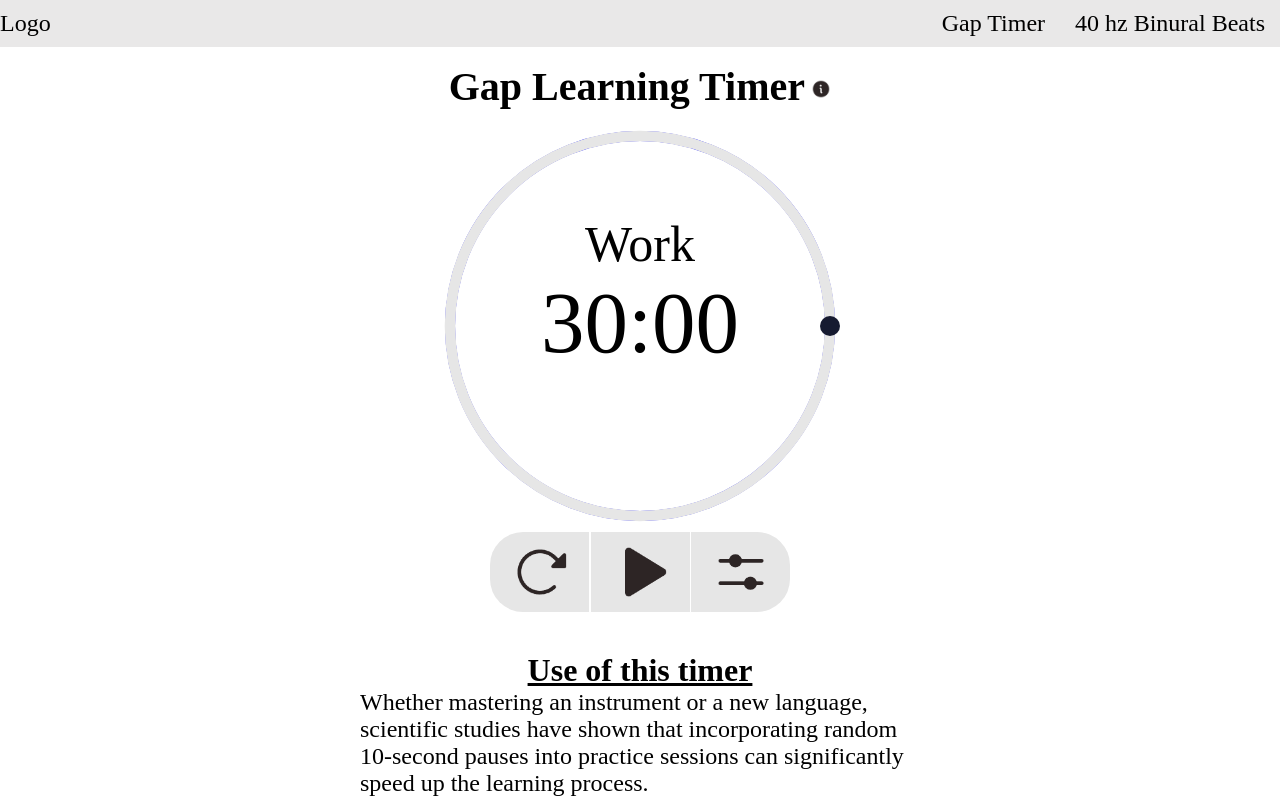
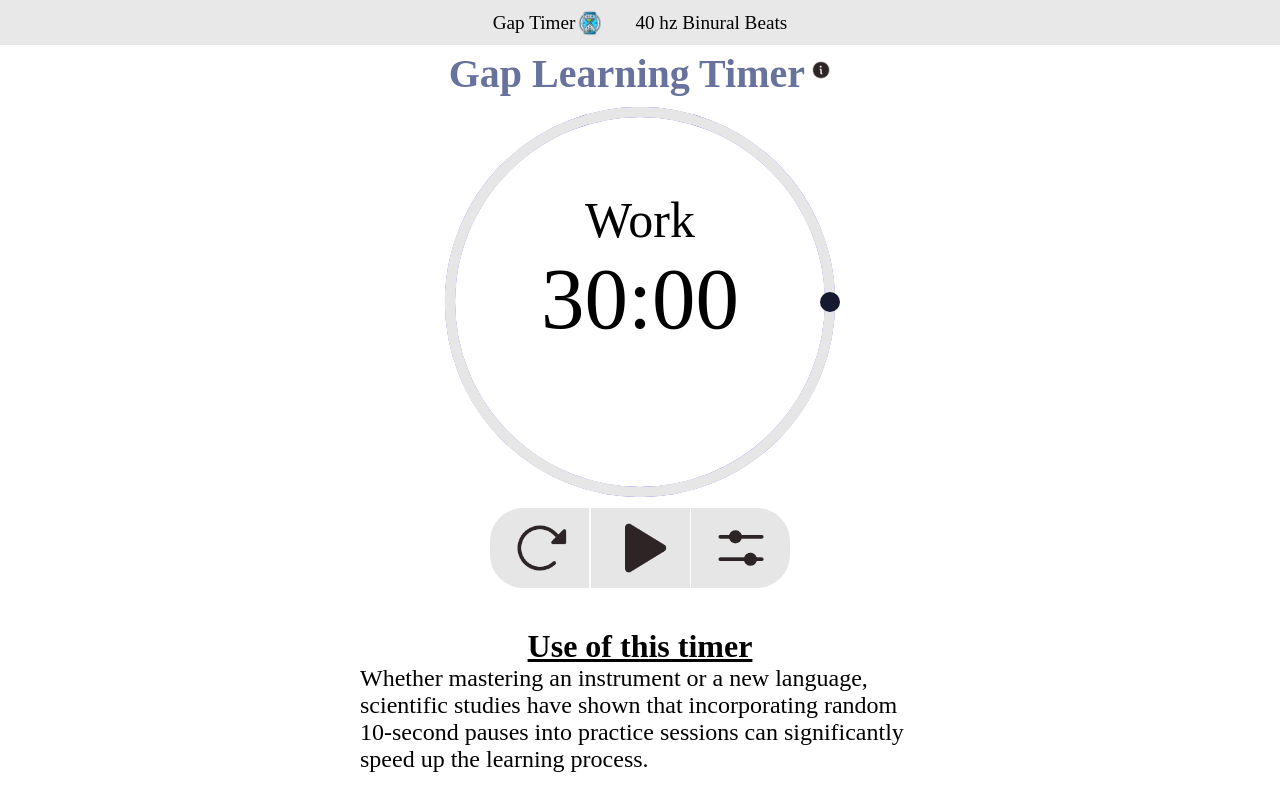
Before and after one commit to anthonyduong789/Learning-Site, a React (Vite) app: page / in a window 1280 px wide. Shown: the top 800 px of the page. Built offline with nearby package versions, Linux system fonts and the light colour scheme.

Commit message:
added changes to the navbar

```diff
--- a/src/App.css
+++ b/src/App.css
@@ -19,7 +19,7 @@
 } */
 
 .GapDiv{
-  padding: 0;
+  padding-top: 35px;
   margin: 0;
   display: flex;
   justify-content: center;
--- a/src/App.jsx
+++ b/src/App.jsx
@@ -3,6 +3,7 @@ import "./App.css";
 import ResponsiveNavbar from "./components/ResponsiveNavbar";
 import GapTimer from "./components/GapTimer";
 import beepSound from "./assets/beep-06.mp3";
+import AudioPage from "./components/AudioPage";
 
 function App() {
   //handles the logic for the settings
@@ -90,7 +91,7 @@ function App() {
         Your browser does not support the audio element.
       </audio> */}
         <ResponsiveNavbar />
-        <div className="GapDiv">
+        <div id="GapTimer" className="GapDiv">
           <GapTimer
             timerLeft={timerLeft}
             timeNextRest={timeNextRest}
@@ -106,6 +107,7 @@ function App() {
             savedTimePause={savedTimePause}
           />
         </div>
+        <AudioPage/>
       </div>
     </>
   );
--- /dev/null
+++ b/src/components/AudioPage.jsx
@@ -0,0 +1,17 @@
+import React from 'react';
+
+
+function AudioPage(){
+
+    return (
+      <div>
+        <audio controls autoplay muted>
+        <source src="horse.ogg" type="audio/ogg"/>
+        Your browser does not support the audio element.
+          </audio>
+
+      </div>
+    );
+  };
+
+export default AudioPage;
--- a/src/components/GapTimer.jsx
+++ b/src/components/GapTimer.jsx
@@ -21,11 +21,11 @@ const Heading = styled.div`
 `;
 
 const HeadingText = styled.h1`
-  color: black;
+  color: #67729D;
   text-decoration: none;
   font-size: 2.5rem;
-
-  margin: 1rem 0;
+  padding: 10px 0 0 0;
+  margin: 0.3rem 0;
   @media (max-width: 768px) {
     font-size: 2.4rem;
   }
@@ -247,6 +247,19 @@ const Value = styled.span`
   }
 `;
 
+
+
+const handleSmoothScroll = (e) => {
+  e.preventDefault();
+  const href = e.currentTarget.getAttribute('href');
+  const offsetTop = document.querySelector(href).offsetTop;
+
+  window.scrollTo({
+    top: offsetTop,
+    behavior: "smooth"
+  });
+};
+
 function GapTimer(props) {
   const [play, setPlay] = useState(false);
   const [showSetting, setShowSetting] = useState(false);
@@ -309,6 +322,7 @@ function GapTimer(props) {
       <>
         {" "}
         <div
+
           style={{
             padding: "30px",
             display: "flex",
@@ -444,7 +458,9 @@ function GapTimer(props) {
         <Heading>
           <HeadingText>Gap Learning Timer</HeadingText>
           <div onClick={goToInfo}>
-            <InfoIcon src={infoIcon} alt="info" j />
+            <a href="#info">
+              <InfoIcon src={infoIcon} alt="info" />
+            </a>
           </div>
         </Heading>
         <TimerContainer
@@ -504,7 +520,7 @@ function GapTimer(props) {
           </ControlBox>
         </div>
 
-        <div
+        <div id="info"
           style={{ height: "100vh", padding: "0px 20px 10px 20px", gap: "0px" }}
         >
           <GapInfoPage />
--- a/src/components/ResponsiveNavbar.jsx
+++ b/src/components/ResponsiveNavbar.jsx
@@ -1,18 +1,26 @@
 import React, { useState } from 'react';
 import styled from 'styled-components';
+import timer from '../assets/timer.png';
 
 const Nav = styled.nav`
   background: #E9E8E8;
+  position: fixed;
+
   display: flex;
   width: 100%;
-  justify-content: space-between;
+  max-height: 45px;
+  justify-content: center;
   align-items: center;
+  z-index: 1000;
+  @media (max-width: 768px) {
+    justify-content: flex-end;
 `;
 
 const Logo = styled.a`
   color: black;
   text-decoration: none;
-  font-size: 1.5em;
+  font-size: 1.2em;
+  // max-height: 100px;
 `;
 
 const NavItems = styled.div`
@@ -23,7 +31,7 @@ const NavItems = styled.div`
     flex-direction: column;
     width: 100%;
     position: absolute;
-    top: 50px;
+    top: 35px;
     left: 0;
     background: #E9E8E8;
     transition: transform 0.3s ease-in-out;
@@ -35,11 +43,14 @@ const NavLink = styled.a`
   color: black;
   text-decoration: none;
   padding: 10px 15px;
-  font-size: 1.5em;
-  transition: background 0.3s;
+  font-size: 1.2em;
+  transition: background 0.5s;
+  display: flex;
+  align-items: center;
+  justify-content: center;
   &:hover {
-    background: #ddd;
-    color: #333;
+    background: #F0ECE5;
+    color: red;
   }
   @media (max-width: 768px) {
     width: 100%;
@@ -54,15 +65,24 @@ const ToggleButton = styled.button`
   font-size: 2.5em;
   cursor: pointer;
   display: none;
+  float: right;
+  @media (max-width: 768px) {
+    display: block;
+  }
+`;
+
+const ToggleButtonLabel = styled.span`
+  display: none;
+  margin-left: 9rem;
   @media (max-width: 768px) {
     display: block;
   }
 `;
 
 
-
 const ResponsiveNavbar = () => {
   const [isOpen, setIsOpen] = useState(false);
+  const [GapTimer, setGapTimer] = useState(false);
 
   const toggleNav = () => {
     setIsOpen(!isOpen);
@@ -70,12 +90,15 @@ const ResponsiveNavbar = () => {
 
   return (
     <Nav>
-      <Logo href="/">Logo</Logo>
+
+
       <ToggleButton onClick={toggleNav}>
         ☰
       </ToggleButton>
+
+
       <NavItems isOpen={isOpen}>
-        <NavLink href="#home" onClick={toggleNav}>Gap Timer</NavLink>
+        <NavLink href="#GapTimer" onClick={toggleNav}>Gap Timer<img style={{height: '30px'}} src={timer} alt="" /></NavLink>
         <NavLink href="#about" onClick={toggleNav}>40 hz Binural Beats</NavLink>
       </NavItems>
     </Nav>
--- a/src/index.css
+++ b/src/index.css
@@ -4,6 +4,9 @@
 html {
     padding: 0;
     margin: 0;
+    scroll-behavior: smooth;
+    scroll-padding-top: 60px;
+    /* helps to make sure things aren't covered when scrolling */
 }
 body {
     padding: 0;
```
Also changed, not shown: src/assets/headphones-fill.png (added), src/assets/timer.png (added).
